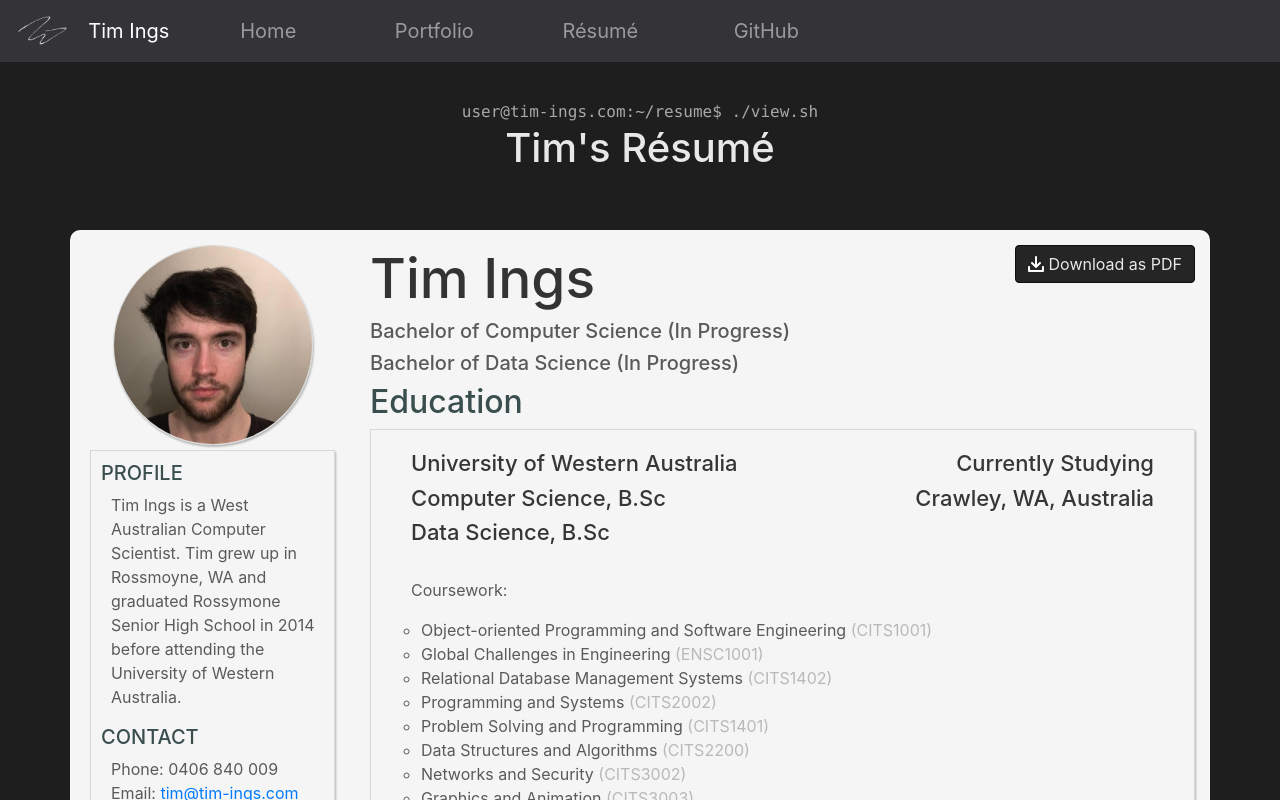
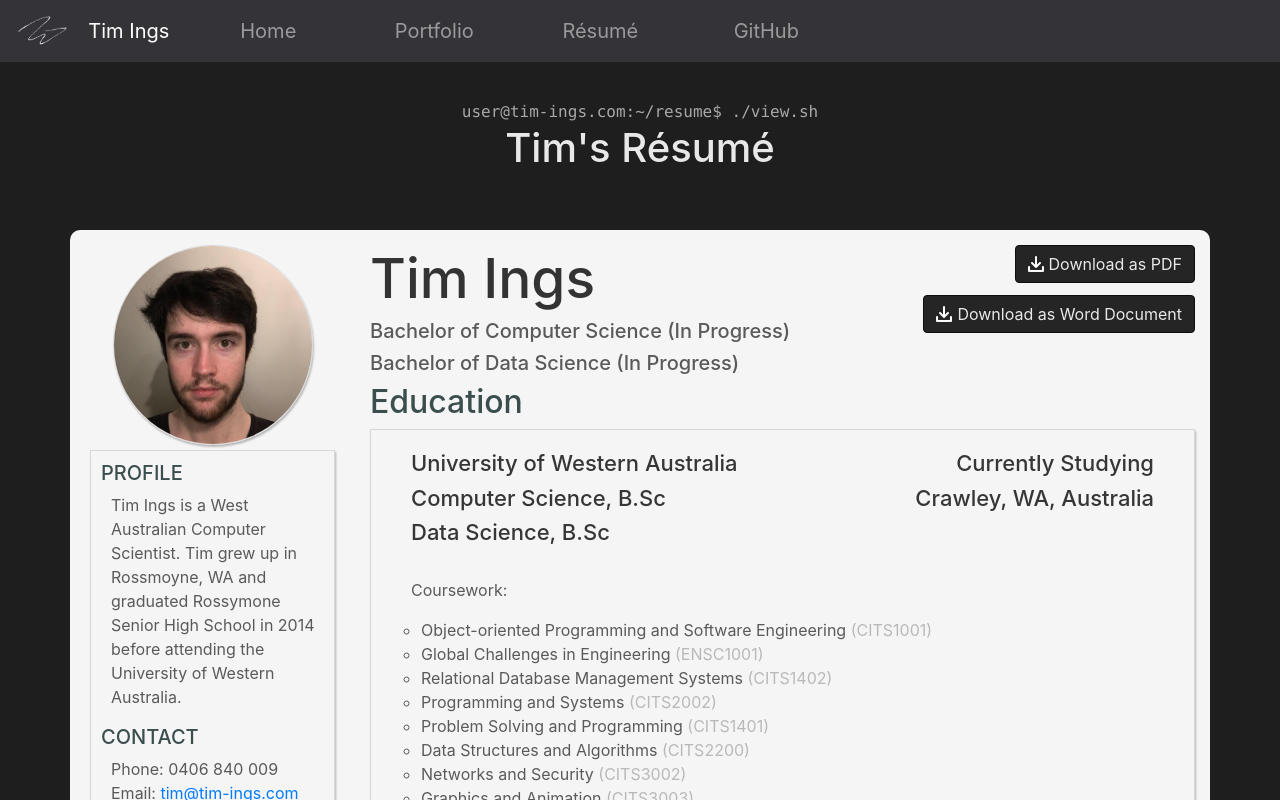
Before and after one commit to tim-ings/portfolio-old, a React (Create React App) app in the folder portfolio/: page /resume in a window 1280 px wide. Shown: the top 800 px of the page. Built offline with nearby package versions, Linux system fonts and the light colour scheme.

Commit message:
Changes pdf download to static file with searchable text and adds word doc download button

```diff
--- a/portfolio/src/views/Resume.js
+++ b/portfolio/src/views/Resume.js
@@ -34,7 +34,8 @@ class Resume extends React.Component {
         // handle rpint to pdf case
         let throbber = null;
         let downloadButton = (
-            <Button id="download-pdf-button" className="download-button" onClick={() => { this.downloadPDF(this) }}>
+            <>
+                <Button href="/docs/tim-ings-resume.pdf" target="_blank" id="download-pdf-button" className="download-button">
                     <img style={{
                         height: '1rem',
                         marginRight: '5px',
@@ -42,6 +43,18 @@ class Resume extends React.Component {
                     }} src="img/logos/download_light.png" alt="" />
                     Download as PDF
                 </Button>
+                <Button href="/docs/tim-ings-resume.docx" target="_blank" id="download-pdf-button" className="download-button"
+                    style={{
+                        marginTop: '50px'
+                    }}>
+                    <img style={{
+                        height: '1rem',
+                        marginRight: '5px',
+                        transform: 'translateY(-2px)'
+                    }} src="img/logos/download_light.png" alt="" />
+                    Download as Word Document
+                </Button>
+            </>
         );
         if (this.state.renderForPrint) {
             downloadButton = (
```
Also changed, not shown: 2 other files (tests, documents, lock files or other folders). Lines whose indentation alone changed are shown as unchanged.
